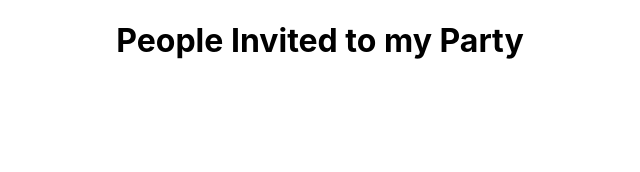
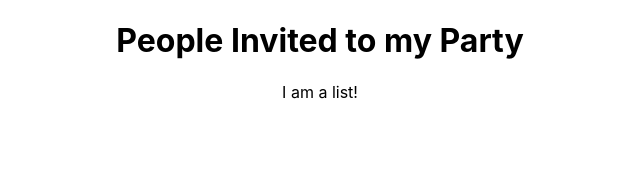
Before and after one commit to Alexlloydwhite/typescript-party-invite, a React (Create React App) app: page / in a window 1280 px wide. Shown: the top 172 px of the page, without its empty margins (320-960 px from the left). Built offline with nearby package versions, Linux system fonts and the light colour scheme.

Commit message:
adding List components with props interface

```diff
--- a/src/App.tsx
+++ b/src/App.tsx
@@ -1,6 +1,6 @@
 import { useState } from 'react';
-import logo from './logo.svg';
 import './App.css';
+import List from './components/List';
 
 interface IState {
   people: {
@@ -18,6 +18,7 @@ function App() {
   return (
     <div className="App">
       <h1>People Invited to my Party</h1>
+      <List people={people} />
     </div>
   );
 }
--- /dev/null
+++ b/src/components/List.tsx
@@ -0,0 +1,19 @@
+
+interface IProps {
+    people: {
+        name: string,
+        age: number,
+        url: string,
+        note?: string
+    }[]
+}
+
+const List: React.FC<IProps> = ({ people }) => {
+    return (
+        <div>
+            I am a list!
+        </div>
+    );
+}
+
+export default List;
```
